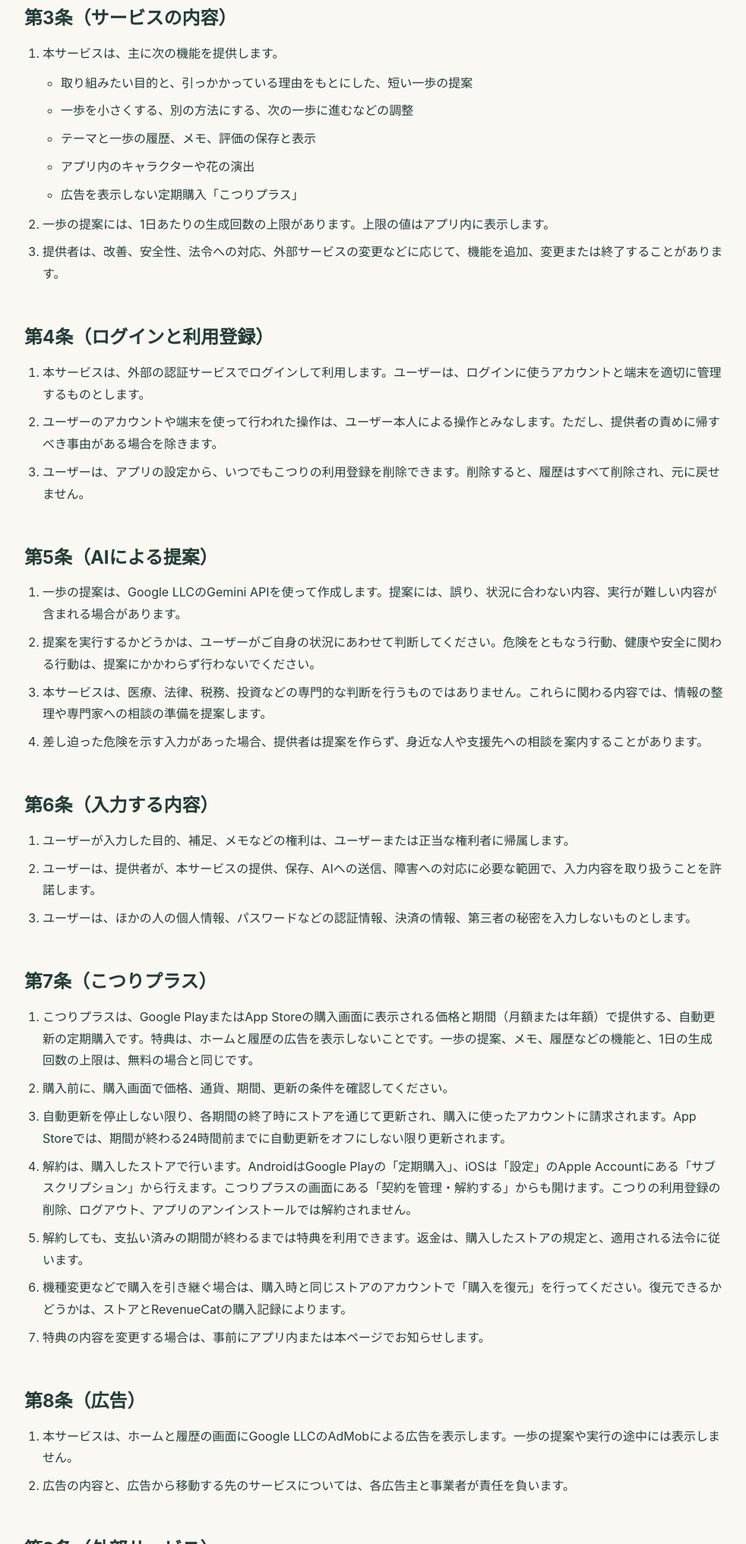
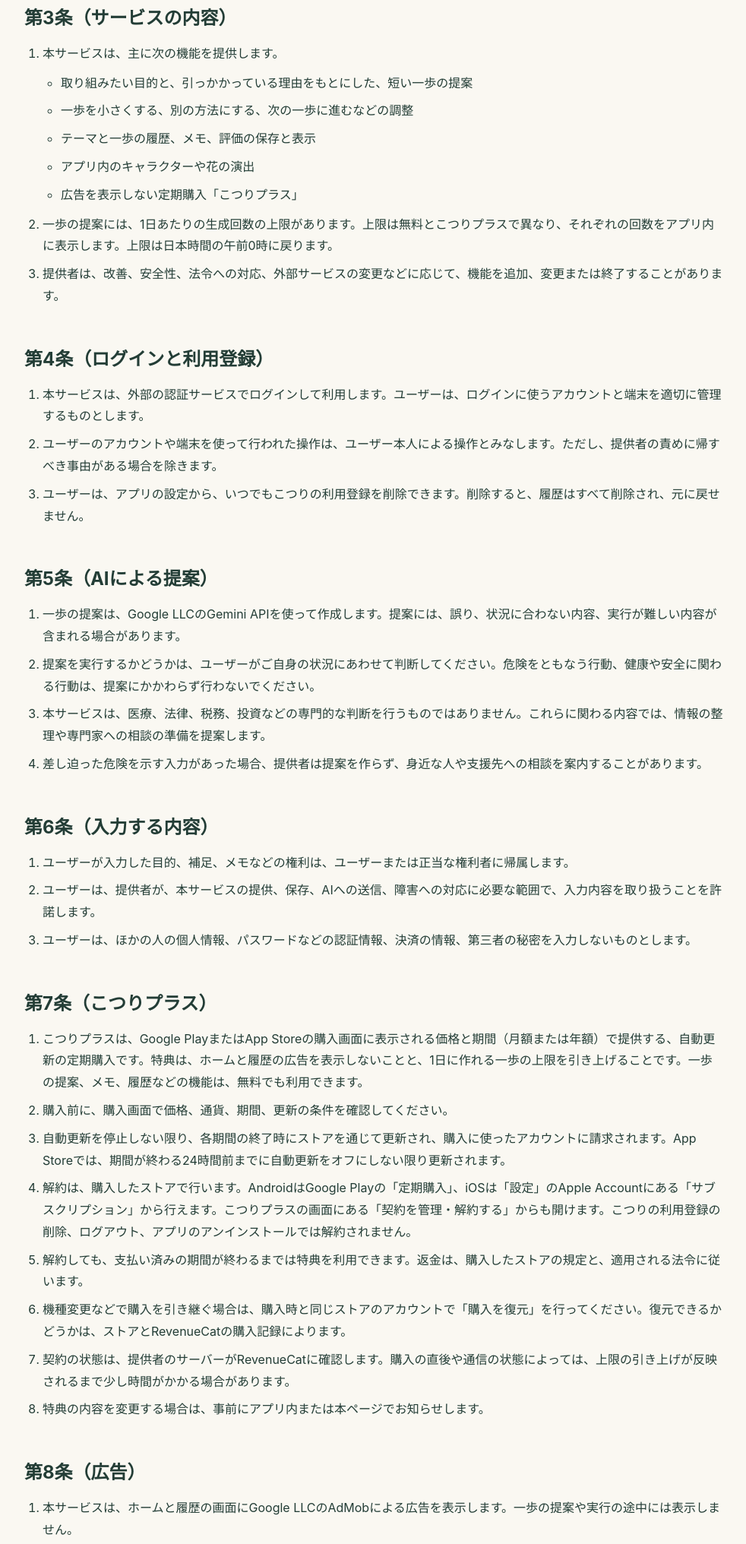
Before and after one commit to tsugutoshi/kotsuri-legal, a plain HTML site: page terms.html in a window 1280 px wide. Shown: the part 925-2957 px from the top of the page at 76% size, without its empty margins (148-1130 px from the left). Drawn offline with Linux system fonts and the light colour scheme.

Commit message:
こつりプラスの特典に生成上限の引き上げを加える
こつりプラスの特典を、広告の非表示に加えて1日に作れる一歩の上限の
引き上げにした。

- 利用規約: 第3条で上限がプランごとに異なることを、第7条で特典の内容と、
  契約状態をサーバーがRevenueCatで確認することを明記
- プライバシーポリシー: サーバーが顧客識別子だけを送ってRevenueCatに
  契約状態を確認することを、取得情報・利用目的・外部送信の表に追記

Co-Authored-By: Claude Opus 5.5 <noreply@anthropic.com>

```diff
--- a/terms.html
+++ b/terms.html
@@ -64,7 +64,7 @@
               <li>広告を表示しない定期購入「こつりプラス」</li>
             </ul>
           </li>
-          <li>一歩の提案には、1日あたりの生成回数の上限があります。上限の値はアプリ内に表示します。</li>
+          <li>一歩の提案には、1日あたりの生成回数の上限があります。上限は無料とこつりプラスで異なり、それぞれの回数をアプリ内に表示します。上限は日本時間の午前0時に戻ります。</li>
           <li>提供者は、改善、安全性、法令への対応、外部サービスの変更などに応じて、機能を追加、変更または終了することがあります。</li>
         </ol>
       </section>
@@ -100,12 +100,13 @@
       <section class="legal-section" id="plus">
         <h2>第7条（こつりプラス）</h2>
         <ol>
-          <li>こつりプラスは、Google PlayまたはApp Storeの購入画面に表示される価格と期間（月額または年額）で提供する、自動更新の定期購入です。特典は、ホームと履歴の広告を表示しないことです。一歩の提案、メモ、履歴などの機能と、1日の生成回数の上限は、無料の場合と同じです。</li>
+          <li>こつりプラスは、Google PlayまたはApp Storeの購入画面に表示される価格と期間（月額または年額）で提供する、自動更新の定期購入です。特典は、ホームと履歴の広告を表示しないことと、1日に作れる一歩の上限を引き上げることです。一歩の提案、メモ、履歴などの機能は、無料でも利用できます。</li>
           <li>購入前に、購入画面で価格、通貨、期間、更新の条件を確認してください。</li>
           <li>自動更新を停止しない限り、各期間の終了時にストアを通じて更新され、購入に使ったアカウントに請求されます。App Storeでは、期間が終わる24時間前までに自動更新をオフにしない限り更新されます。</li>
           <li>解約は、購入したストアで行います。AndroidはGoogle Playの「定期購入」、iOSは「設定」のApple Accountにある「サブスクリプション」から行えます。こつりプラスの画面にある「契約を管理・解約する」からも開けます。こつりの利用登録の削除、ログアウト、アプリのアンインストールでは解約されません。</li>
           <li>解約しても、支払い済みの期間が終わるまでは特典を利用できます。返金は、購入したストアの規定と、適用される法令に従います。</li>
           <li>機種変更などで購入を引き継ぐ場合は、購入時と同じストアのアカウントで「購入を復元」を行ってください。復元できるかどうかは、ストアとRevenueCatの購入記録によります。</li>
+          <li>契約の状態は、提供者のサーバーがRevenueCatに確認します。購入の直後や通信の状態によっては、上限の引き上げが反映されるまで少し時間がかかる場合があります。</li>
           <li>特典の内容を変更する場合は、事前にアプリ内または本ページでお知らせします。</li>
         </ol>
       </section>
```
Also changed, not shown: privacy.html (+6 -3 lines).
